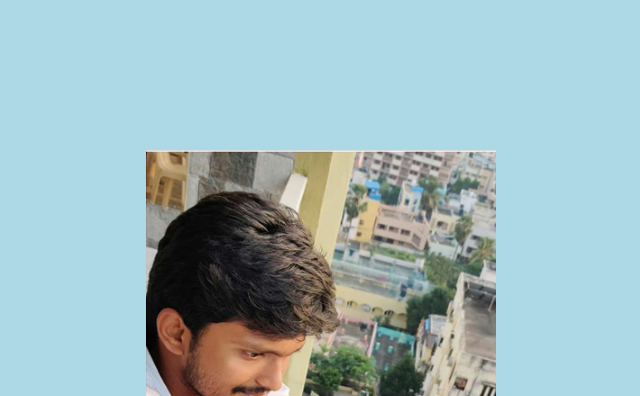
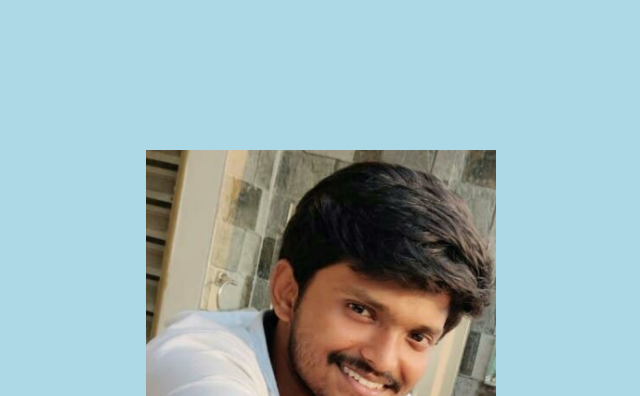
Before and after one commit to harikrishna975/aboutme, a plain HTML site: page index.html in a window 1280 px wide. Shown: the top 396 px of the page, without its empty margins (319-959 px from the left). Drawn offline with Linux system fonts and the light colour scheme.

Commit message:
Add files via upload

```diff
--- a/index.html
+++ b/index.html
@@ -20,7 +20,7 @@
 		</div> -->
 		<div class="card middle">
 			<div class="front">
-				<img src="hari.png" alt="hari">
+				<img src="krishna.jpeg" alt="Hari Krishna">
 			</div>
 			<div class="back">
 				<div class="back-content middle">
```
Also changed, not shown: krishna.jpeg (added).
